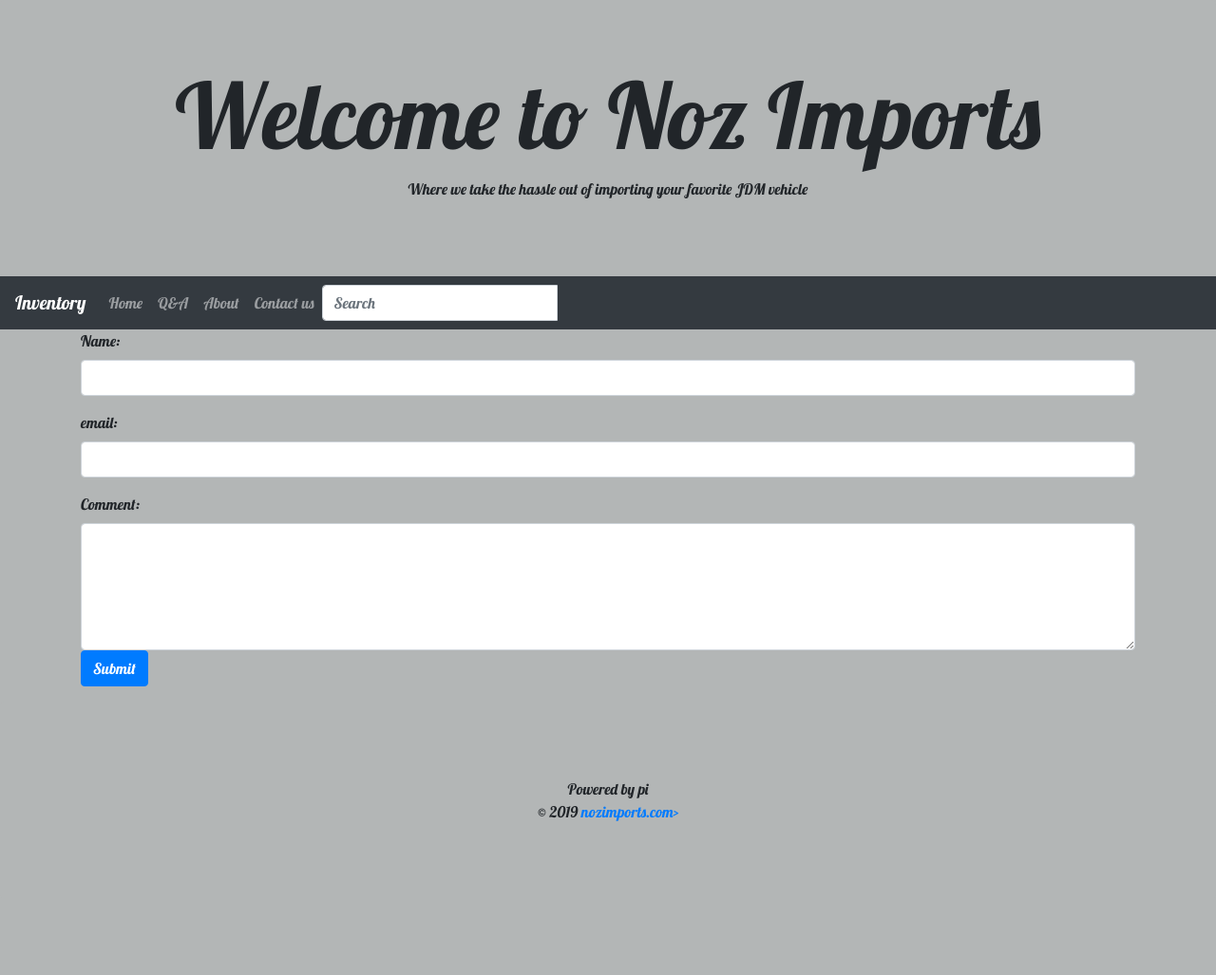
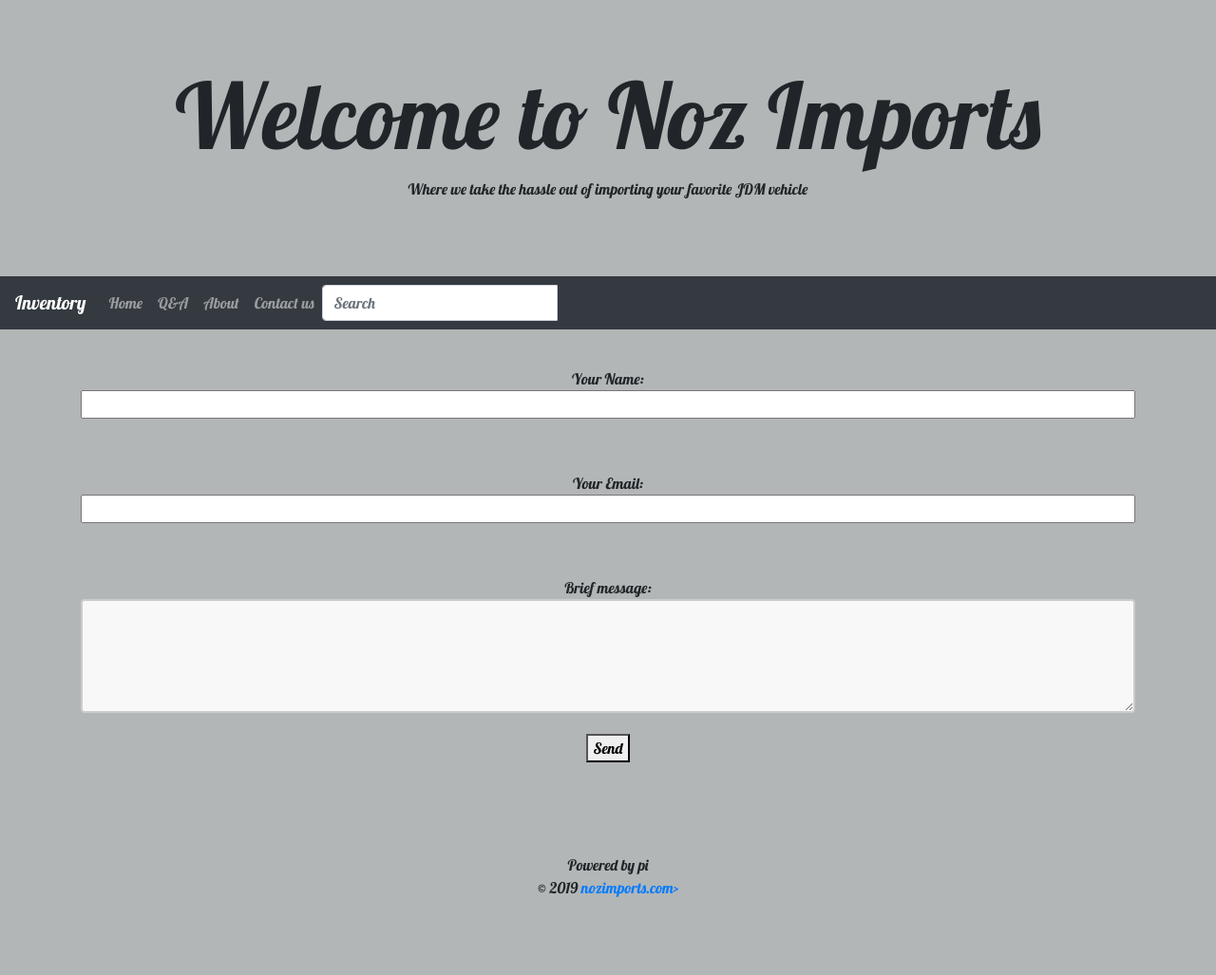
Before and after one commit to hkyinked/nozimports, a Jekyll site: the page contact.html, which Jekyll copies as it is, in a window 1280 px wide. Shown: the whole page at 95% size. Built offline with Jekyll 4.4.1, drawn with Linux system fonts in a browser that asks for light colours; before the commit the page ends 947 px from its top, so only the background shows below that.

Commit message:
iteration update

```diff
--- a/contact.html
+++ b/contact.html
@@ -21,6 +21,22 @@
   .jumbotron {
     background-color: rgb(179, 182, 182)
   }
+
+  #forms
+    input {width: 100%;}
+    input textarea{ width: 100%}
+
+
+  textarea {
+  width: 100%;
+  height: 120px;
+  padding: 12px 20px;
+  box-sizing: border-box;
+  border: 2px solid #ccc;
+  border-radius: 4px;
+  background-color: #f8f8f8;
+  resize: auto;
+}
 
 </style>
 </head>
@@ -70,22 +86,23 @@
     </nav>
 
 
-<div class="container">
-        <form>
-          <div class="form-group">
-            <label for="usr">Name:</label>
-            <input type="text" class="form-control" id="usr">
-          </div>
-          <div class="form-group">
-            <label for="pwd">email:</label>
-            <input type="email" class="form-control" id="email">
-          </div>
-          <div class="form-group">
-                <label for="comment">Comment:</label>
-                <textarea class="form-control" rows="5" id="comment"></textarea>
-                <input class="btn btn-primary" type="submit" value="Submit">
-            </div>
-        </form>
+  <div id="forms" class="container" >
+        <form name="contact" method="POST" data-netlify="true">
+  <p>
+    <label><center>Your Name:</center><input type="text" name="name" /></label>
+  </p>
+  <p>
+    <label><center>Your Email: </center><input type="email" name="email" /></label>
+  </p>
+  <p>
+  </p>
+  <p>
+    <label><center>Brief message:</center><textarea name="message"></textarea></label>
+  </p>
+  <p>
+    <center><button type="submit">Send</button></center>
+  </p>
+</form>
       </div>
 
 <footer>
```
